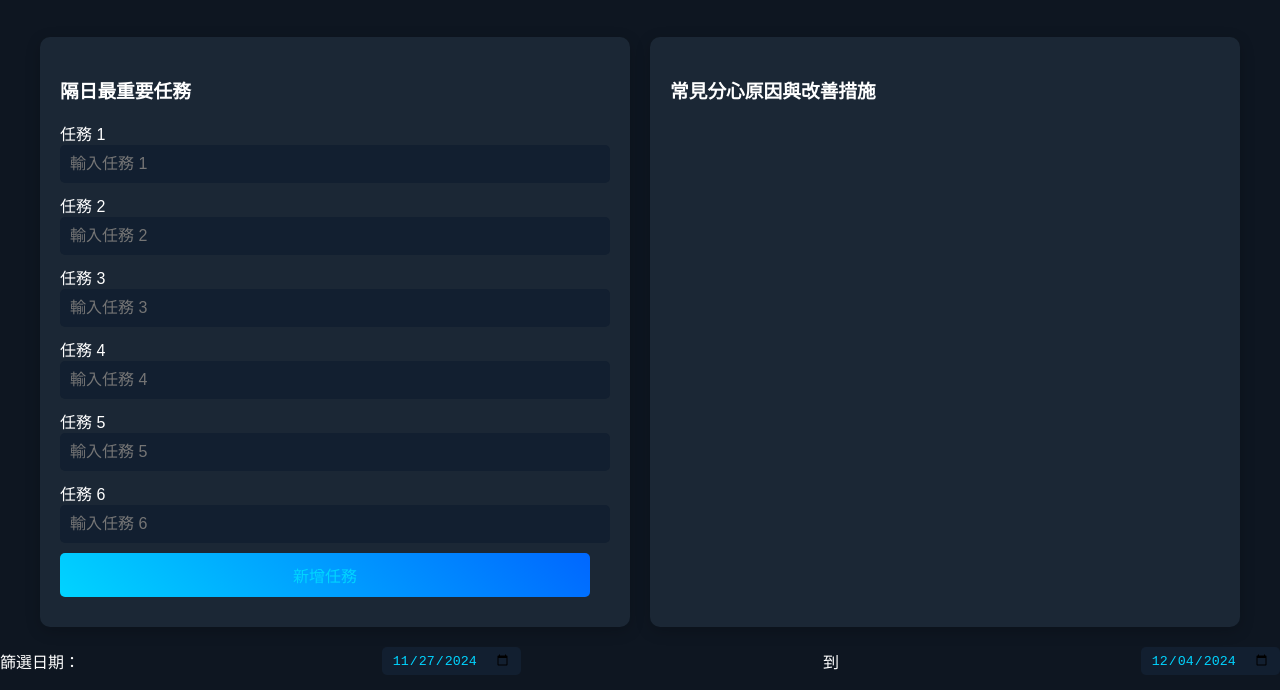
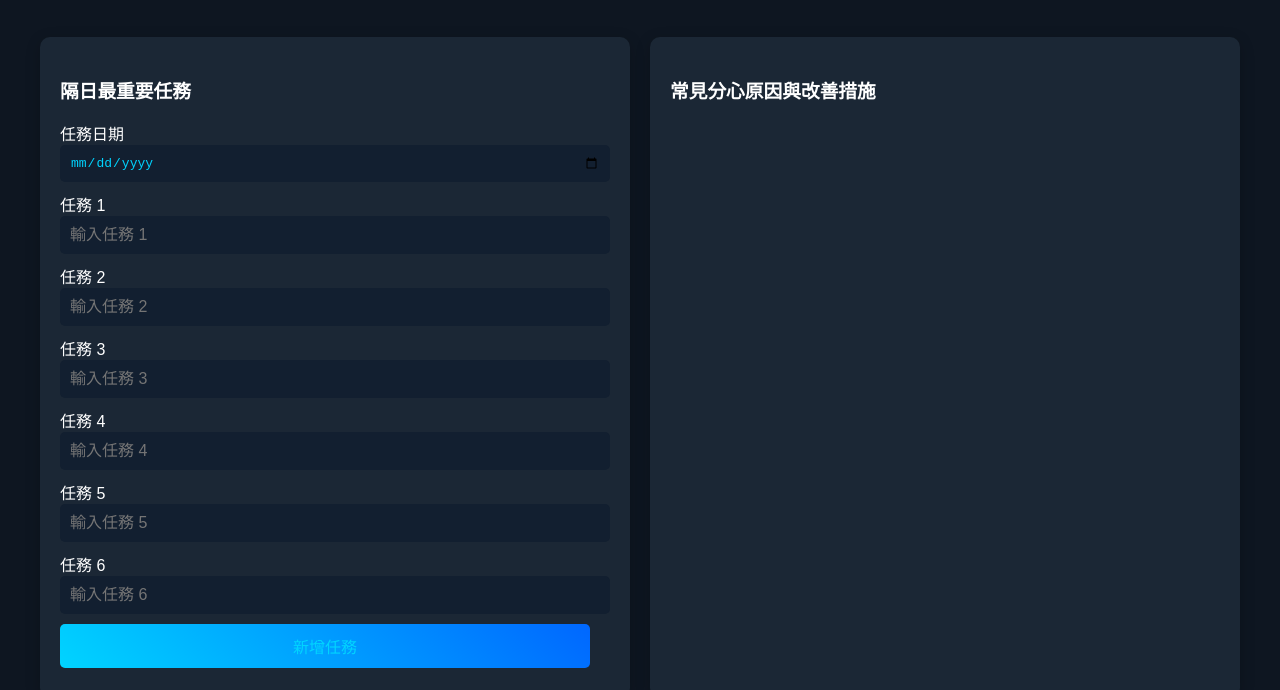
Before and after one commit to Yung0204/web, a plain HTML site: page index.html in a window 1280 px wide. Both pictures are taken after a click on the button "新增任務". Shown: the part 81-771 px from the top of the page. Drawn offline with nearby package versions, Linux system fonts and the light colour scheme.

Commit message:
Update index.html

```diff
--- a/index.html
+++ b/index.html
@@ -126,6 +126,8 @@
 <div class="container">
     <div class="form-container">
         <h3>隔日最重要任務</h3>
+        <label for="taskDate">任務日期</label>
+        <input type="date" id="taskDate" value="${new Date().toISOString().split('T')[0]}">
         <label for="taskInput1">任務 1</label>
         <input type="text" id="taskInput1" placeholder="輸入任務 1">
         <label for="taskInput2">任務 2</label>
@@ -188,6 +190,7 @@
         const commonDistractionsEl = document.getElementById("commonDistractions");
         const dateRangeStart = document.getElementById("dateRangeStart");
         const dateRangeEnd = document.getElementById("dateRangeEnd");
+        const taskDate = document.getElementById("taskDate");
 
         const taskInputs = [
             document.getElementById("taskInput1"),
@@ -323,11 +326,11 @@
         }
 
         addTasksBtn.addEventListener("click", () => {
-            const today = new Date().toISOString().split("T")[0];
+            const selectedDate = taskDate.value;
             taskInputs.forEach(input => {
                 if (input.value.trim()) {
                     tasks.push({
-                        date: today,
+                        date: selectedDate,
                         name: input.value,
                         completed: "否",
                         reason: "無",
```
